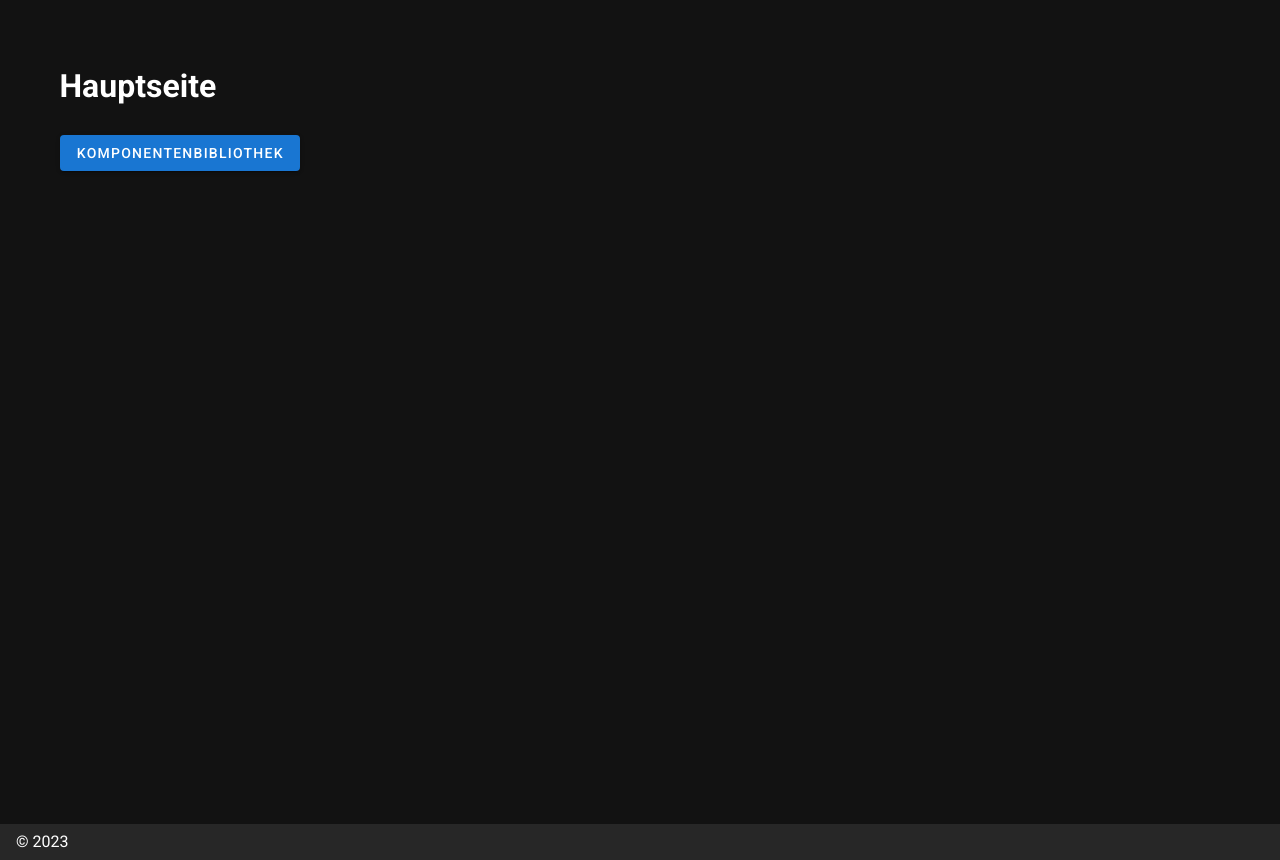
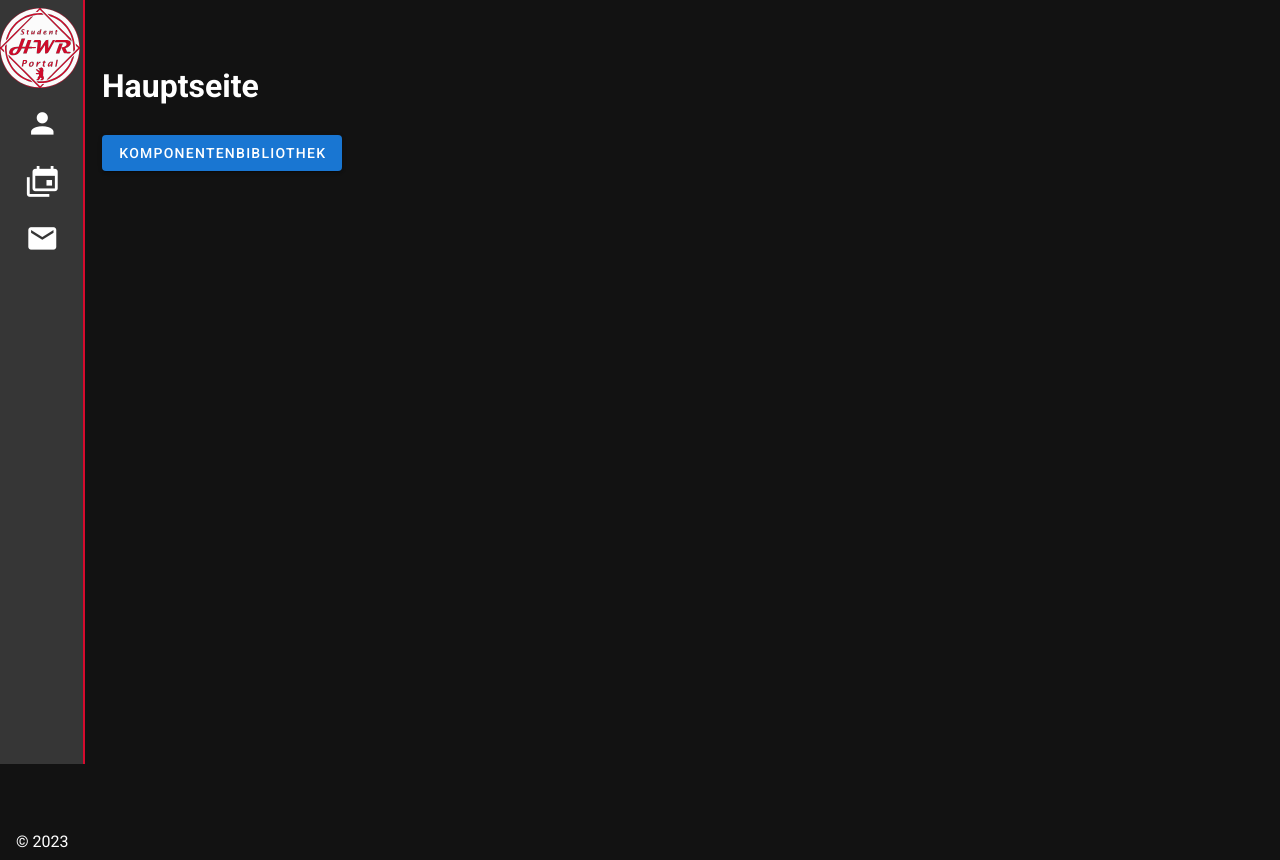
Before and after one commit to HWR-All-In-One/Frontend, a Nuxt app: page / in a window 1280 px wide. Built offline with nearby package versions, Linux system fonts and the light colour scheme.

Commit message:
New default

```diff
--- a/layouts/default.vue
+++ b/layouts/default.vue
@@ -1,6 +1,9 @@
 <template>
   <v-app dark>
     <v-navigation-drawer
+      permanent
+      miniVariant
+      mini-variant-width="5.3rem"
       v-model="drawer"
       :mini-variant="miniVariant"
       :clipped="clipped"
@@ -8,6 +11,9 @@
       app
     >
       <v-list>
+       <div class="logo">
+          <img src="../assets/HWR-AIO-lOGO.svg" alt="HWR-APP-logo" />
+        </div>
         <v-list-item
           v-for="(item, i) in items"
           :key="i"
@@ -29,27 +35,17 @@
         <Nuxt />
       </v-container>
     </v-main>
-    <v-navigation-drawer
-      v-model="rightDrawer"
-      :right="right"
-      temporary
-      fixed
-    >
+    <v-navigation-drawer v-model="rightDrawer" :right="right" temporary fixed>
       <v-list>
         <v-list-item @click.native="right = !right">
           <v-list-item-action>
-            <v-icon light>
-              mdi-repeat
-            </v-icon>
+            <v-icon light> mdi-repeat </v-icon>
           </v-list-item-action>
           <v-list-item-title>Switch drawer (click me)</v-list-item-title>
         </v-list-item>
       </v-list>
     </v-navigation-drawer>
-    <v-footer
-      :absolute="!fixed"
-      app
-    >
+    <v-footer :absolute="!fixed" app>
       <span>&copy; {{ new Date().getFullYear() }}</span>
     </v-footer>
   </v-app>
@@ -57,6 +53,7 @@
 
 <script>
 export default {
+name: "app",
   name: "DefaultLayout",
   data() {
     return {
@@ -65,16 +62,76 @@ export default {
       fixed: false,
       items: [
          {
-                    icon: "mdi-apps",
-                    title: "Welcome",
-                    to: "/"
-                }
+          icon: "mdi-account",
+          title: "Account",
+          to: "/account"
+        },
+        {
+          icon: "mdi-calendar-multiple",
+          title: "calendar",
+          to: "../pages/calendar.vue"
+        },
+        {
+          icon: "mdi-email",
+          title: "mail",
+          to: "/mail"
+        },
       ],
       miniVariant: false,
       right: true,
       rightDrawer: false,
-            title: "HWR All-In-One"
+      title: "HWR All-In-One",
     };
+  },
+};
+</script>
+
+<style lang="scss">
+.theme--dark.v-app-bar.v-toolbar.v-sheet {
+  background-color: transparent;
+}
+
+.v-list .v-list-item--active
+{
+    margin-top:5rem;
+}
+.v-navigation-drawer {
+  background-color: #363636;
+
+  .logo {
+    position: relative;
+
+    background: rgba(255, 255, 255, 0);
+
+    img {
+      height: 5rem;
+      width: 5rem;
     }
   }
-</script>
+}
+
+
+.theme--dark.v-navigation-drawer:not(.v-navigation-drawer--floating)
+  .v-navigation-drawer__border {
+  background-color: #d50b2e;
+}
+
+.v-navigation-drawer__border {
+  width: 0.12rem;
+}
+
+
+.v-icon.v-icon {
+  font-size: 2.1rem;
+}
+
+.theme--dark.v-footer {
+  background-color: transparent;
+}
+
+.theme--light.v-footer {
+  background-color: transparent;
+}
+
+
+</style>
```
Lines whose indentation alone changed are shown as unchanged.
